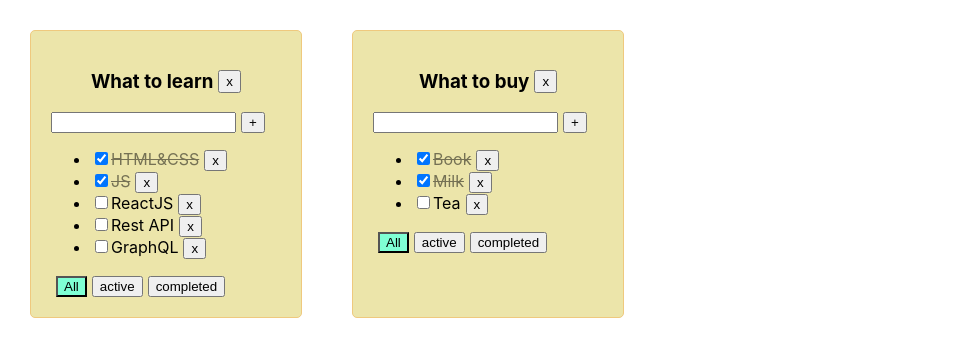
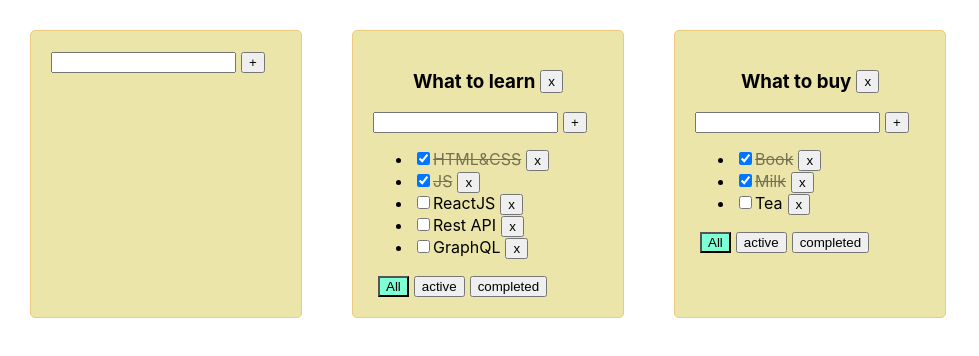
Before and after one commit to M4k4v3ll1/todoList, a React (Create React App) app: page / in a window 1280 px wide. Shown: the top 356 px of the page, without its empty margins (0-979 px from the left). Built offline with nearby package versions, Linux system fonts and the light colour scheme.

Commit message:
TodoList S2W2 lesson 6 is done: created new component <AddItemForm/>, which may add new task in  current todoList and also add new todoList. Added  new component <EditableSpan/>, which allow to change task or todoList title on doubleClick

```diff
--- a/src/App.tsx
+++ b/src/App.tsx
@@ -1,13 +1,18 @@
 import React, {useState} from 'react';
 import './App.css';
-import {Todolist} from './components/Todolist';
+import {TaskType, Todolist} from './components/Todolist';
 import {v1} from "uuid";
+import {AddItemForm} from "./components/AddItemForm";
 
 export type FilterValuesType = 'all' | 'active' | 'completed'
 type todoListsType = {
     id: string
     title: string
     filter: FilterValuesType
+}
+
+type TasksStateType = {
+    [key: string]: Array<TaskType>
 }
 
 function App() {
@@ -20,7 +25,7 @@ function App() {
         {id: todoListID2, title: 'What to buy', filter: 'all'},
     ])
 
-    let [tasks, setTasks] = useState({
+    let [tasks, setTasks] = useState<TasksStateType>({
         [todoListID1]: [
             {id: v1(), title: "HTML&CSS", isDone: true},
             {id: v1(), title: "JS", isDone: true},
@@ -57,9 +62,31 @@ function App() {
         delete tasks[todoListID]
     }
 
+    function addTodoList(todoListTitle: string) {
+        let newTodoList: todoListsType = {id: v1(), title: todoListTitle, filter: 'all'}
+        setTodoLists([newTodoList, ...todoLists])
+        setTasks({...tasks, [newTodoList.id]: []})
+    }
+
+    function changeTaskTitle(todoListID: string, id: string, newValue: string) {
+        // debugger
+        // let todoListTasks = tasks[todoListID]
+        // let task = todoListTasks.find(el => el.id === id)
+        // if (task) {
+        //     task.title = newValue
+        //     setTasks({...tasks})
+        // }
+        setTasks({...tasks, [todoListID]: tasks[todoListID].map(el => el.id === id ? {...el, title: newValue} : el)})
+    }
+
+    function changeTodoListTitle(todoListID: string, newTodoListTitle: string) {
+        setTodoLists(todoLists.map(el => el.id === todoListID ? {...el, title: newTodoListTitle} : el))
+    }
+
     //UI
     return (
         <div className="App">
+            <AddItemForm addItem={addTodoList}/>
             {todoLists.map(el => {
                 let tasksForTodoList = tasks[el.id]
                 if (el.filter === 'completed') {
@@ -78,6 +105,8 @@ function App() {
                         changeFilter={changeFilter}
                         addTask={addTask}
                         changeTaskStatus={changeTaskStatus}
+                        changeTaskTitle={changeTaskTitle}
+                        changeTodoListTitle={changeTodoListTitle}
                         filter={el.filter}
                         removeTodoList={removeTodoList}
                     />
--- /dev/null
+++ b/src/components/AddItemForm.tsx
@@ -0,0 +1,45 @@
+import React, {ChangeEvent, FC, KeyboardEvent, useState} from "react";
+import {Button} from "./button/Button";
+
+type AddItemFormPropsType = {
+    addItem: (newTaskTitle: string) => void
+}
+export const AddItemForm: FC<AddItemFormPropsType> = (
+    {
+        addItem
+    }
+) => {
+    const [newTaskTitle, setNewTaskTitle] = useState('')
+    const [error, setError] = useState<string | null>(null)
+    const onChangeNewTitleHandler = (e: ChangeEvent<HTMLInputElement>) => {
+        setNewTaskTitle(e.currentTarget.value)
+    }
+    const onClickAddTaskHandler = () => {
+        if (newTaskTitle.trim() !== '') {
+            addItem(newTaskTitle.trim());
+            setNewTaskTitle('');
+        } else {
+            setError('Title is required')
+        }
+    }
+    const onKeyPressAddTaskHandler = (e: KeyboardEvent<HTMLInputElement>) => {
+        setError(null)
+        if (e.charCode === 13) {
+            addItem(newTaskTitle);
+            setNewTaskTitle('');
+        }
+    }
+    return <div>
+        <input
+            className={error ? 'error' : ''}
+            value={newTaskTitle}
+            onChange={onChangeNewTitleHandler}
+            onKeyPress={onKeyPressAddTaskHandler}
+        />
+        <Button
+            name={'+'}
+            onClick={onClickAddTaskHandler}
+        />
+        {error && <div className='error_message'>{error}</div>}
+    </div>
+}
--- /dev/null
+++ b/src/components/EditableSpan.tsx
@@ -0,0 +1,40 @@
+import React, {ChangeEvent, FC, useState} from "react";
+
+type EditableSpanPropsType = {
+    title: string
+    isDone?: boolean
+    onChange: (newValue: string) => void
+}
+export const EditableSpan: FC<EditableSpanPropsType> = (
+    {
+        title,
+        isDone,
+        onChange
+    }
+) => {
+    const [editMode, setEditMode] = useState(false)
+    const [inputTitle, setInputTitle] = useState('')
+    const onClickActivateEditMode = () => {
+        setEditMode(true)
+        setInputTitle(title)
+    }
+    const onClickActivateViewMode = () => {
+        setEditMode(false)
+        onChange(inputTitle)
+    }
+    const onChangeChangeInputTitleHandler = (e: ChangeEvent<HTMLInputElement>) => {
+        setInputTitle(e.currentTarget.value)
+    }
+    return (
+        editMode
+            ? <input
+                value={inputTitle}
+                onBlur={onClickActivateViewMode}
+                onChange={onChangeChangeInputTitleHandler}
+                autoFocus/>
+            : <span
+                className={isDone ? 'is_done' : ''}
+                onDoubleClick={onClickActivateEditMode}
+            >{title}</span>
+    )
+}
--- a/src/components/Todolist.tsx
+++ b/src/components/Todolist.tsx
@@ -1,20 +1,24 @@
-import React, {ChangeEvent, KeyboardEvent, FC, useState} from 'react';
+import React, {ChangeEvent, FC} from 'react';
 import {Button} from "./button/Button";
 import {FilterValuesType} from "../App";
+import {AddItemForm} from "./AddItemForm";
+import {EditableSpan} from "./EditableSpan";
 
 export type TodoListPropsType = {
     todoListID: string
     title: string
-    tasks: Array<TaskPropsType>
+    tasks: Array<TaskType>
     removeTasks: (todoListID: string, id: string) => void
     changeFilter: (todoListID: string, value: FilterValuesType) => void
     addTask: (todoListID: string, newTaskTitle: string) => void
     changeTaskStatus: (todoListID: string, id: string, isDone: boolean) => void
+    changeTaskTitle: (todoListID: string, id: string, newValue: string) => void
+    changeTodoListTitle: (todoListID: string, todoListTitle: string) => void
     filter: FilterValuesType
     removeTodoList: (todoListID: string) => void
 }
 
-export type TaskPropsType = {
+export type TaskType = {
     id: string
     title: string
     isDone: boolean
@@ -30,24 +34,11 @@ export const Todolist: FC<TodoListPropsType> = (
         changeFilter,
         addTask,
         changeTaskStatus,
+        changeTaskTitle,
+        changeTodoListTitle,
         filter,
         removeTodoList
     }) => {
-    /* //Делаем список задач на NativeJS через цикл for
-     //Создаем пустой массив listItems
-     const listItems: Array<JSX.Element> = []
-     //Создаем элемент listItem и прогоняем через цикл, получая количество <li> равное количеству элементов в изначальном массиве tasks_1, tasks_2
-     for (let i = 0; i < tasks.length; i++) {
-         debugger
-         const onClickRemoveTask = () => removeTask(tasks[i].id)
-         const listItem: JSX.Element = <li>
-             <input type="checkbox" checked={tasks[i].isDone}/>
-             <span>{tasks[i].title}</span>
-             <Button name={'x'} onClickHandler={onClickRemoveTask} />
-         </li>
-         //Пушим в созданный ранее пустой массив
-         listItems.push(listItem)
-     }*/
 
     const listItem: JSX.Element = tasks.length === 0 ?
         <div>Please add task</div>
@@ -57,66 +48,50 @@ export const Todolist: FC<TodoListPropsType> = (
                 const onChangeStatusHandler = (e: ChangeEvent<HTMLInputElement>) => {
                     changeTaskStatus(todoListID, t.id, e.currentTarget.checked)
                 }
+                const onChangeTitleHandler = (newValue: string) => {
+                    changeTaskTitle(todoListID, t.id, newValue)
+                }
                 return <li key={t.id}>
                     <input
                         type="checkbox"
                         onChange={onChangeStatusHandler}
                         checked={t.isDone}
                     />
-                    <span className={t.isDone ? 'is_done' : ''}>{t.title}</span>
+                    <EditableSpan
+                        title={t.title}
+                        isDone={t.isDone}
+                        onChange={onChangeTitleHandler}
+                    />
                     <Button name={'x'}
                             onClick={onRemoveTaskHandler}
                     />
                 </li>
             })}
         </ul>
-
-    const [newTaskTitle, setNewTaskTitle] = useState('')
-    const [error, setError] = useState<string | null>(null)
-
-    const onChangeNewTitleHandler = (e: ChangeEvent<HTMLInputElement>) => {
-        setNewTaskTitle(e.currentTarget.value)
-    }
-    const onClickAddTaskHandler = () => {
-        if (newTaskTitle.trim() !== '') {
-            addTask(todoListID, newTaskTitle.trim());
-            setNewTaskTitle('');
-        } else {
-            setError('Title is required')
-        }
-    }
-    const onKeyPressAddTaskHandler = (e: KeyboardEvent<HTMLInputElement>) => {
-        setError(null)
-        if (e.charCode === 13) {
-            addTask(todoListID, newTaskTitle);
-            setNewTaskTitle('');
-        }
-    }
     const onClickAllHandler = () => changeFilter(todoListID, 'all')
     const onClickActiveHandler = () => changeFilter(todoListID, 'active')
     const onClickCompletedHandler = () => changeFilter(todoListID, 'completed')
     const onClickRemoveTodoListHandler = () => {
         removeTodoList(todoListID)
     }
+    const changeTodoListTitleHandler = (newTodoListTitle: string) => {
+        changeTodoListTitle(todoListID, newTodoListTitle)
+    }
+    const addItem = (newTaskTitle: string) => {
+        addTask(todoListID, newTaskTitle)
+    }
 
     return <div>
         <h3>
-            {title}
+            <EditableSpan
+                title={title}
+                onChange={changeTodoListTitleHandler}
+            />
             <button onClick={onClickRemoveTodoListHandler}>x</button>
         </h3>
 
         <div>
-            <input
-                className={error ? 'error' : ''}
-                value={newTaskTitle}
-                onChange={onChangeNewTitleHandler}
-                onKeyPress={onKeyPressAddTaskHandler}
-            />
-            <Button
-                name={'+'}
-                onClick={onClickAddTaskHandler}
-            />
-            {error && <div className='error_message'>{error}</div>}
+            <AddItemForm addItem={addItem}/>
             {listItem}
             <Button
                 className={filter === 'all' ? 'active_filter' : ''}
```
